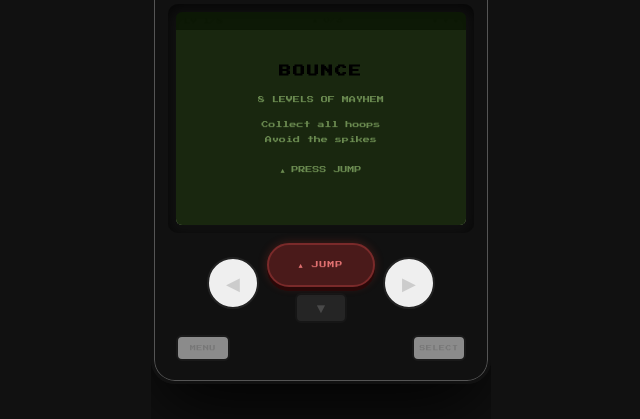
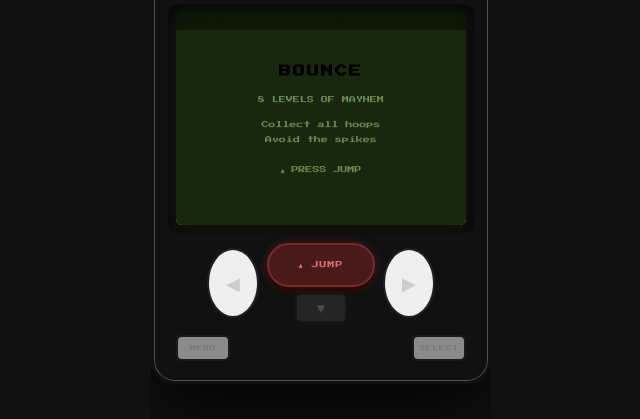
Before and after one commit to biologicmachine-lab/famgames, a plain HTML site: page bounce/index.html in a window 1280 px wide. Shown: the part 221-640 px from the top of the page, without its empty margins (319-959 px from the left). Drawn offline with Linux system fonts and the light colour scheme.

Commit message:
Update style.css

```diff
--- a/bounce/style.css
+++ b/bounce/style.css
@@ -131,7 +131,7 @@ canvas{
 
 .btn-side{
 	width:52px;
-	height:52px;
+	height:70px;
 	border-radius:50%;
 	font-size:18px
 }
```
